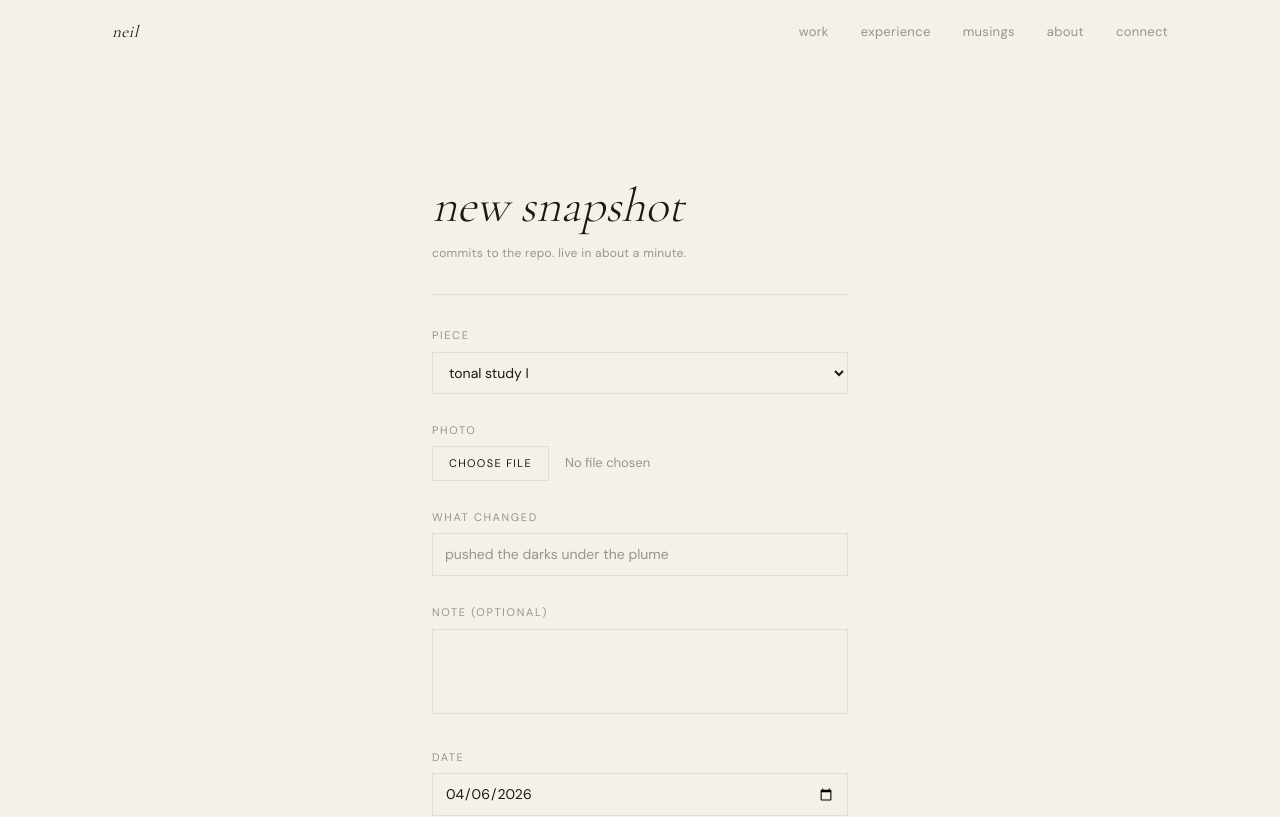
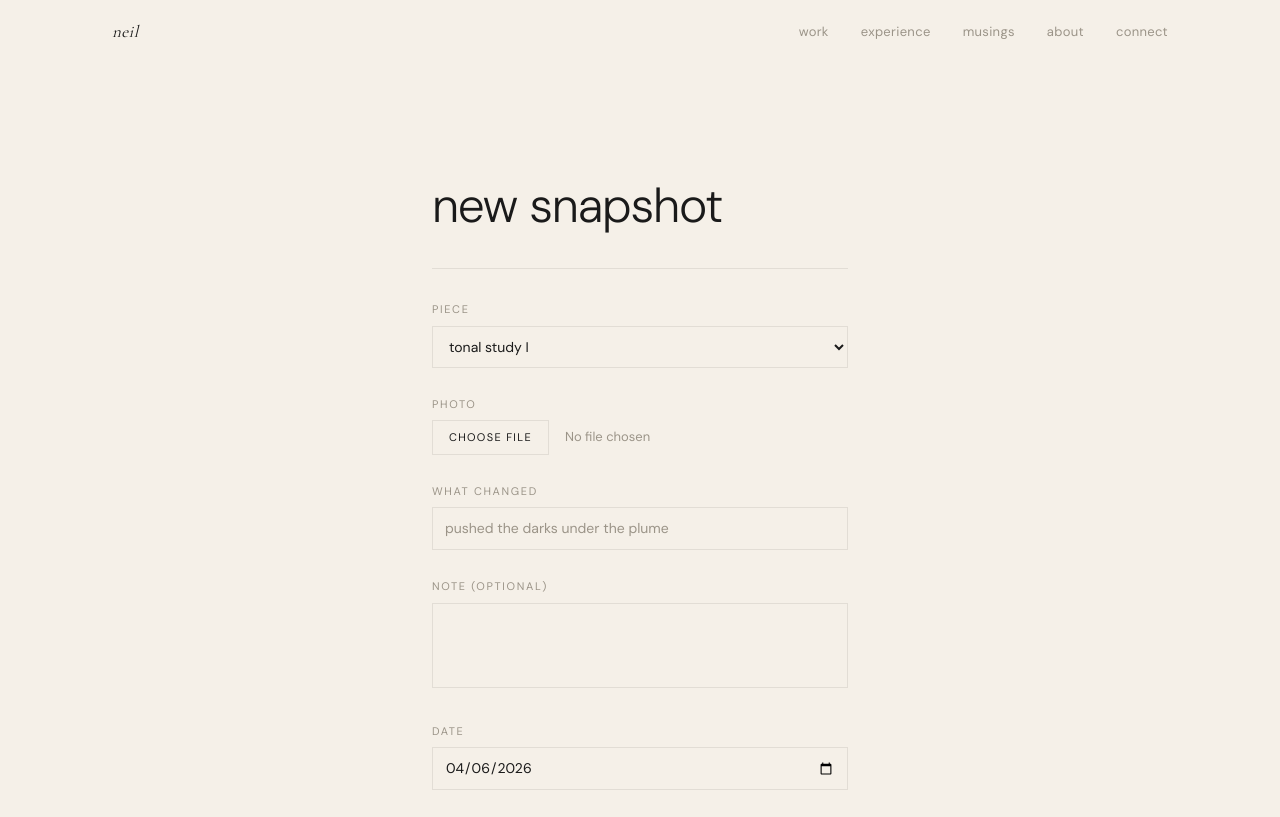
Before and after one commit to welcomeneil/neil-bisht, a Next.js app: page /admin in a window 1280 px wide. Shown: the top 817 px of the page. Built offline with nearby package versions, Linux system fonts and the light colour scheme.

Commit message:
updated snapshots.

```diff
--- a/app/about/page.tsx
+++ b/app/about/page.tsx
@@ -44,7 +44,7 @@ export default function About() {
               about
             </h1>
             <p className="font-sans text-[11px] tracking-wide text-muted mt-3">
-              neil bisht — east village, ny
+              neil bisht; east village, ny
             </p>
           </div>
           <div className="w-32 md:w-44 shrink-0">
--- a/components/admin-form.tsx
+++ b/components/admin-form.tsx
@@ -157,12 +157,9 @@ export default function AdminForm({
     <main className="min-h-screen pt-0 md:pt-16">
       <div className="max-w-lg mx-auto px-8 md:px-12">
         <section className="pt-10 md:pt-28 pb-8">
-          <h1 className="font-display text-[clamp(32px,5vw,48px)] font-light italic leading-tight text-foreground">
+          <h1 className="font-sans text-[clamp(32px,5vw,48px)] font-light tracking-tight leading-tight text-foreground">
             new snapshot
           </h1>
-          <p className="font-sans text-[12px] tracking-wide text-muted mt-2">
-            commits to the repo. live in about a minute.
-          </p>
         </section>
 
         <div className="border-t border-warm-border mb-8" />
@@ -190,7 +187,6 @@ export default function AdminForm({
               name="photo"
               type="file"
               accept="image/*"
-              capture="environment"
               required
               onChange={onPickFile}
               className="w-full font-sans text-[13px] text-muted file:mr-4 file:border file:border-warm-border file:bg-transparent file:px-4 file:py-2 file:font-sans file:text-[11px] file:uppercase file:tracking-[0.12em] file:text-foreground"
--- a/components/work-modal.tsx
+++ b/components/work-modal.tsx
@@ -155,11 +155,11 @@ export default function WorkModal({
                     </>
                   )}
 
-                  {/* Progress log — newest first */}
+                  {/* Snapshots — newest first */}
                   {getSnapshots(item).length > 0 && (
                     <div className="flex flex-col gap-2 border-t border-warm-border pt-7 pb-2">
                       <span className="font-sans text-[11px] tracking-[0.15em] uppercase text-muted">
-                        Progress
+                        Snapshots
                       </span>
                       <ol className="flex flex-col mt-1">
                         {getSnapshots(item)
--- a/content/snapshots.json
+++ b/content/snapshots.json
@@ -3,15 +3,9 @@
     "status": "wip",
     "snapshots": [
       {
-        "date": "2024-09-14",
-        "message": "blocked in the upper mass",
-        "imageUrl": "/work/cloud-study-02.jpeg"
-      },
-      {
-        "date": "2024-11-02",
+        "date": "2026-03-03",
         "message": "pushed the darks under the plume",
-        "imageUrl": "/work/cloud-study-01.jpeg",
-        "note": "the trailing edge still reads too soft against the paper. next pass: tighten the horizon lines."
+        "imageUrl": "/work/cloud-study-01.jpeg"
       }
     ]
   }
```
